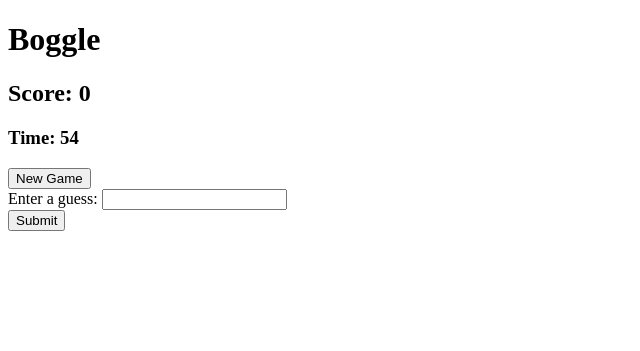
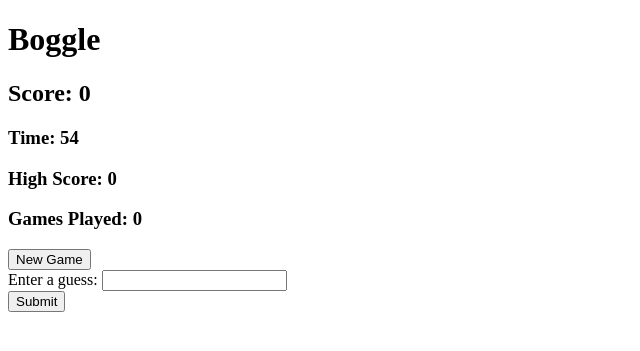
Before and after one commit to Woozical/springboard-19.5, a Flask app: template templates/base.html in a window 1280 px wide. Shown: the top 351 px of the page, without its empty margins (0-640 px from the left). Run offline with Flask 2, Linux system fonts and the light colour scheme; the template is opened without the code that fills it, so the values that code supplies are empty; parts of the project's set-up code (start-up, migrations or seed data) failed here and were passed over.

Commit message:
extra stats

```diff
--- a/app.py
+++ b/app.py
@@ -10,9 +10,10 @@ def home_view():
     if not session.get('board'):
         reset_session()
 
-    # Some logic to detect if user refreshed page mid-game (Ends current game session)
+    # Some logic to detect if user exited page mid-game last session (Ends current game session)
     if session['score'] != 0 and not session['time_up']:
-        session['time_up'] = True
+        end_game()
+
     return render_template('base.html')
 
 
@@ -49,7 +50,7 @@ def receive_timeout():
     Endpoint that the client will send a POST request to when the game is over
     Updates session cookie to indicate that the game is over
     """
-    session['time_up'] = True
+    end_game()
     return jsonify({'response' : 'ok'})
 
 def handle_guess(word):
@@ -87,8 +88,19 @@ def update_session(word, num):
 
     return session
 
-def reset_session():
+def reset_session(full=False):
     session['board']  = boggle_game.make_board()
     session['guessed'] = []
     session['score'] = 0
     session['time_up'] = False
+
+    if full:
+        session['high_score'] = 0
+        session['play_count'] = 0
+
+def end_game():
+    session['time_up'] = True
+    high_score = session.get('high_score', 0)
+    cur_score = session.get('score', 0)
+    session['high_score'] = cur_score if cur_score > high_score else high_score
+    session['play_count'] = session.get('play_count', 0) + 1
--- a/static/guess.js
+++ b/static/guess.js
@@ -41,7 +41,9 @@ function app(){
     }
 
     form.addEventListener('submit', formHandler)
-    globalTimer = setInterval(timeoutHandler, 1000)
+    if (!document.querySelector('#guess-btn').disabled){
+        globalTimer = setInterval(timeoutHandler, 1000)
+    }
 }
 
 app();
--- a/templates/base.html
+++ b/templates/base.html
@@ -21,6 +21,18 @@
         <h3 id="timer">Time: 60</h3>
     {% endif %}
 
+    {% if session['high_score'] %}
+        <h3 id="high-score">High Score: {{session['high_score']}}</h3>
+    {% else %}
+        <h3 id="high-score">High Score: 0</h3>
+    {% endif %}
+
+    {% if session['play_count'] %}
+        <h3 id="play-count">Games Played: {{session['play_count']}}</h3>
+    {% else %}
+        <h3 id="play-count">Games Played: 0</h3>
+    {% endif %}
+
     <form action="/new" method="POST"><button>New Game</button></form>
     {% include "boggle-board.html" %}
     {% include "guess-form.html" %}
```
